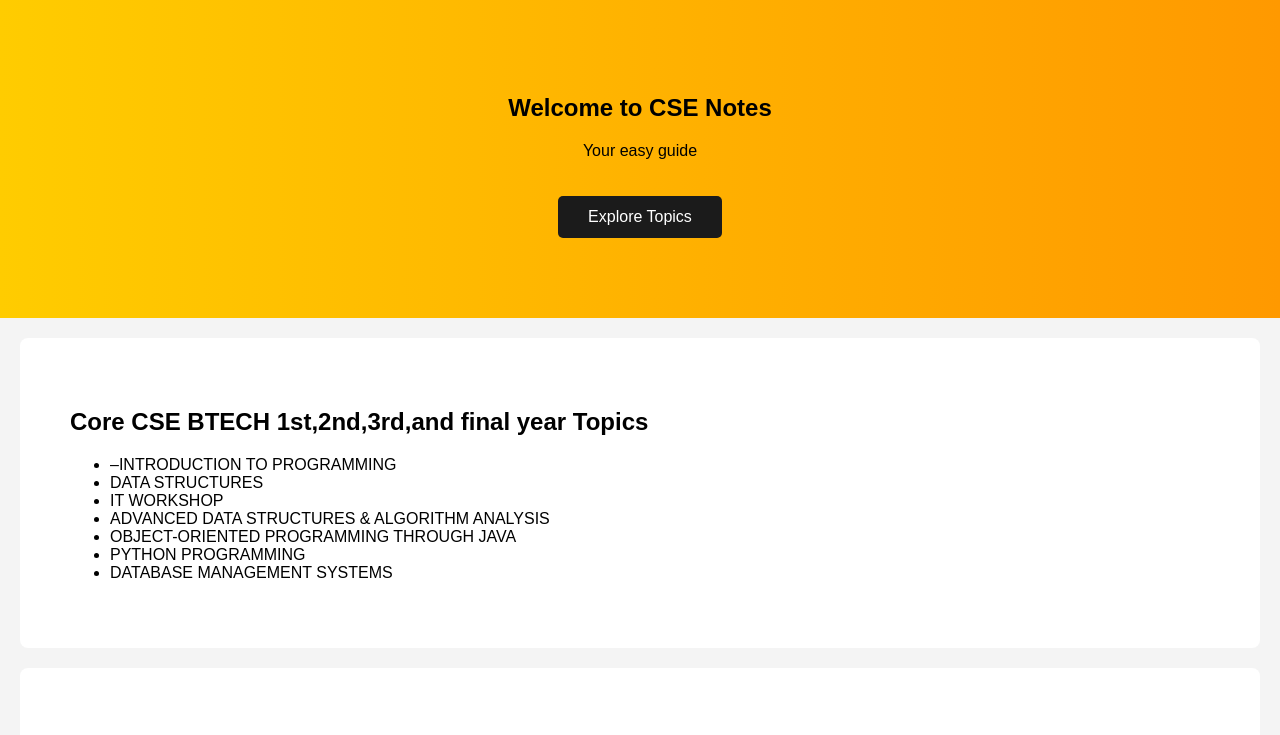
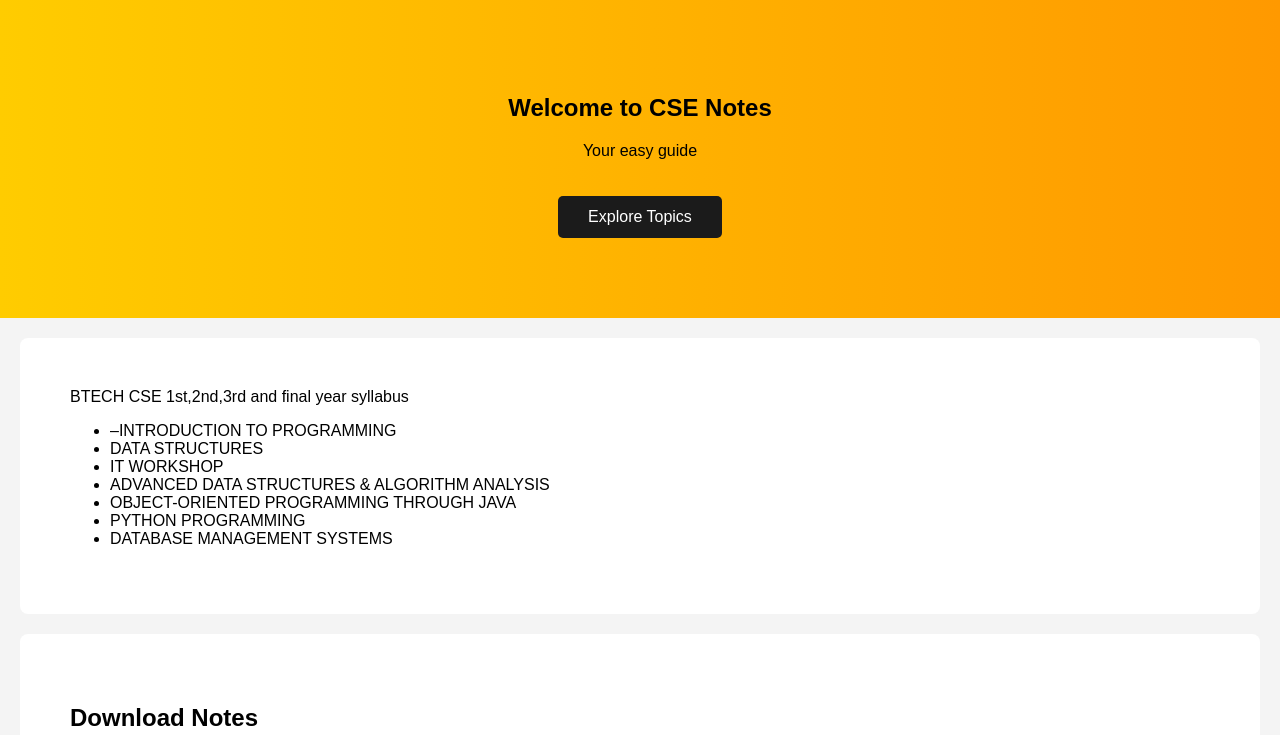
Before and after one commit to sravanisreenivas/DBMS, a plain HTML site: page index.html in a window 1280 px wide. Shown: the part 54-789 px from the top of the page. Drawn offline with Linux system fonts and the light colour scheme.

Commit message:
Update topics heading in index.html

```diff
--- a/index.html
+++ b/index.html
@@ -29,7 +29,7 @@ Department of CSE</div>
 
     <!-- Topics Section -->
     <section id="topics" class="section">
-        <h2>Core CSE BTECH 1st,2nd,3rd,and final year Topics</h2>
+        </h2> BTECH CSE 1st,2nd,3rd and final year syllabus</h2>
         <ul>
             <li>–INTRODUCTION TO PROGRAMMING</li>
             <li>DATA STRUCTURES</li>
```
